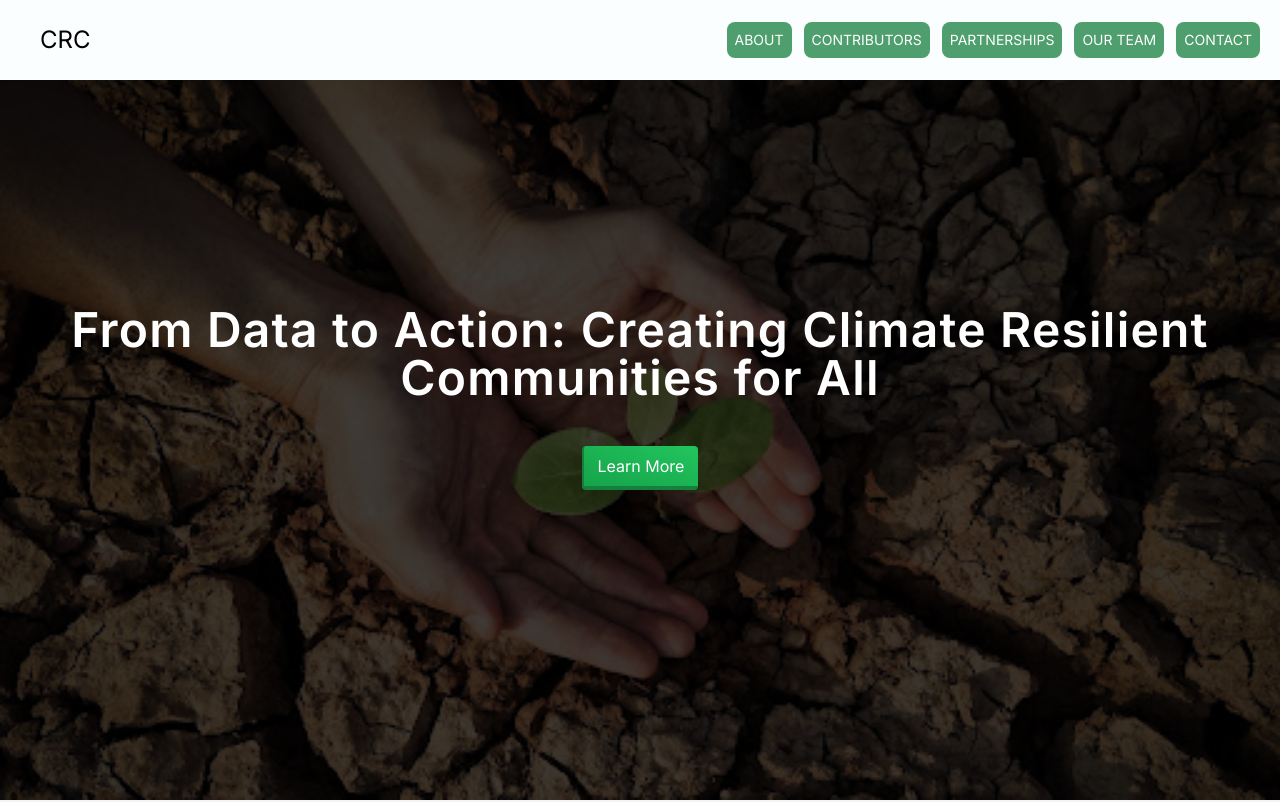
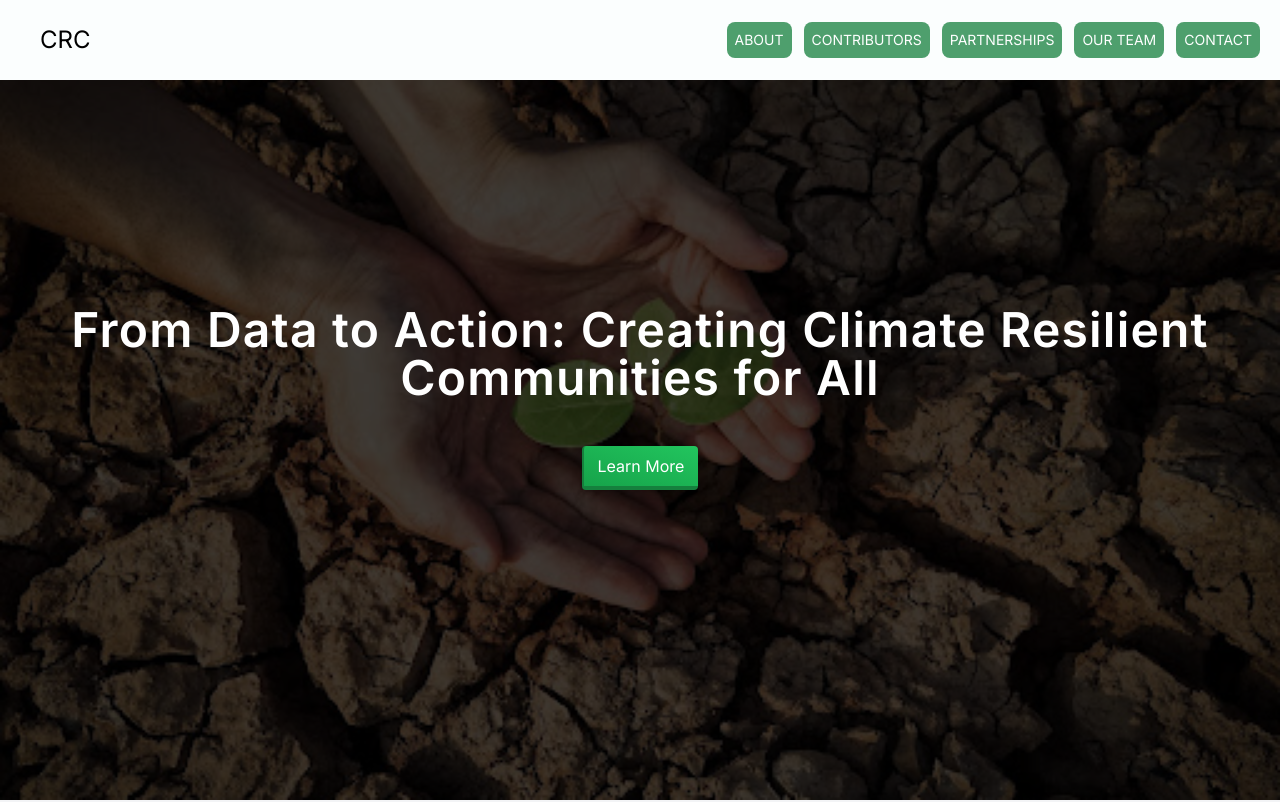
Before and after one commit to Climate-Resilient-Communities/crc_website, a Next.js app: page / in a window 1280 px wide. Shown: the top 802 px of the page. Built offline with nearby package versions, Linux system fonts and the light colour scheme.

Commit message:
fixed landing page image

```diff
--- a/components/Header.tsx
+++ b/components/Header.tsx
@@ -167,7 +167,7 @@ const Header = () => {
                 </a>
                 <Link href='/#contact'>
                   <div
-                    onClick={() => setNav(!nav)}
+                    onClick={handleDrawerButtonClick}
                     className='rounded-full shadow-lg shadow-gray-400 p-3 cursor-pointer hover:scale-105 ease-in duration-300'
                   >
                     <AiOutlineMail />
@@ -183,53 +183,3 @@ const Header = () => {
 }
 
 export default Header
-
-
-
-
-
-
-
-// import Link from 'next/link';
-// import React from 'react';
-
-// function Header() {
-//   return (
-//     <header className='sticky top-0 z-30 flex w-full items-center justify-between bg-[#E7ECEE] p-6'>
-//         <div className='flex items-center justify-center'>
-//         <div className='relative cursor-pointer opacity-75 transition hover:opacity-100'>
-//             <Link href="/" passHref>
-//             <h1 className="link ml-5 cursor-pointer hover:text-bold text-xl font-cd-medium md:text-2xl  lg:text-2xl  dark:text-white">
-//               Climate Resilience
-//             </h1>
-//           </Link>
-//         </div>
-//         </div>
-
-//         <div>
-//             <ul className='hidden mr-5 flex-1 items-center justify-center space-x-8 md:flex'>
-//                 <Link href='/'>
-//                     <li className="headerLink">About</li>
-//                 </Link>
-//                 <Link href='/'>
-//                     <li className='headerLink'>Tool/Learning</li>
-//                 </Link>
-//                 <Link href='/contributor'>
-//                     <li className='headerLink'>Contributors</li>
-//                 </Link>
-//               <Link href='#partnerships'>
-//                     <li className='headerLink'>Partnerships</li>
-//                 </Link>
-//                 <Link href='#ourTeam'>
-//                     <li className='headerLink'style={{ whiteSpace: 'nowrap' }}>Our Team</li>
-//                 </Link>
-//                 <Link href=''>
-//                     <li className='headerLink'>Contact</li>
-//                 </Link>
-//             </ul>
-//         </div>
-//     </header>
-//   )
-// }
-
-// export default Header
--- a/components/Landing.tsx
+++ b/components/Landing.tsx
@@ -4,7 +4,7 @@ import React from 'react'
 function Landing() {
   return (
     <section className='sticky top-0 mx-auto flex h-[calc(100dvh)] w-full items-center
-    justify-between px-8 bg-cover'
+    justify-between px-8 bg-no-repeat bg-center bg-cover'
     style={{ backgroundImage: 'url("/landing_image.jpeg")', backgroundColor: 'rgba(0, 0, 0, 0.75)' }}
     >
       <div className="absolute inset-0 bg-black bg-opacity-75"></div>
```
